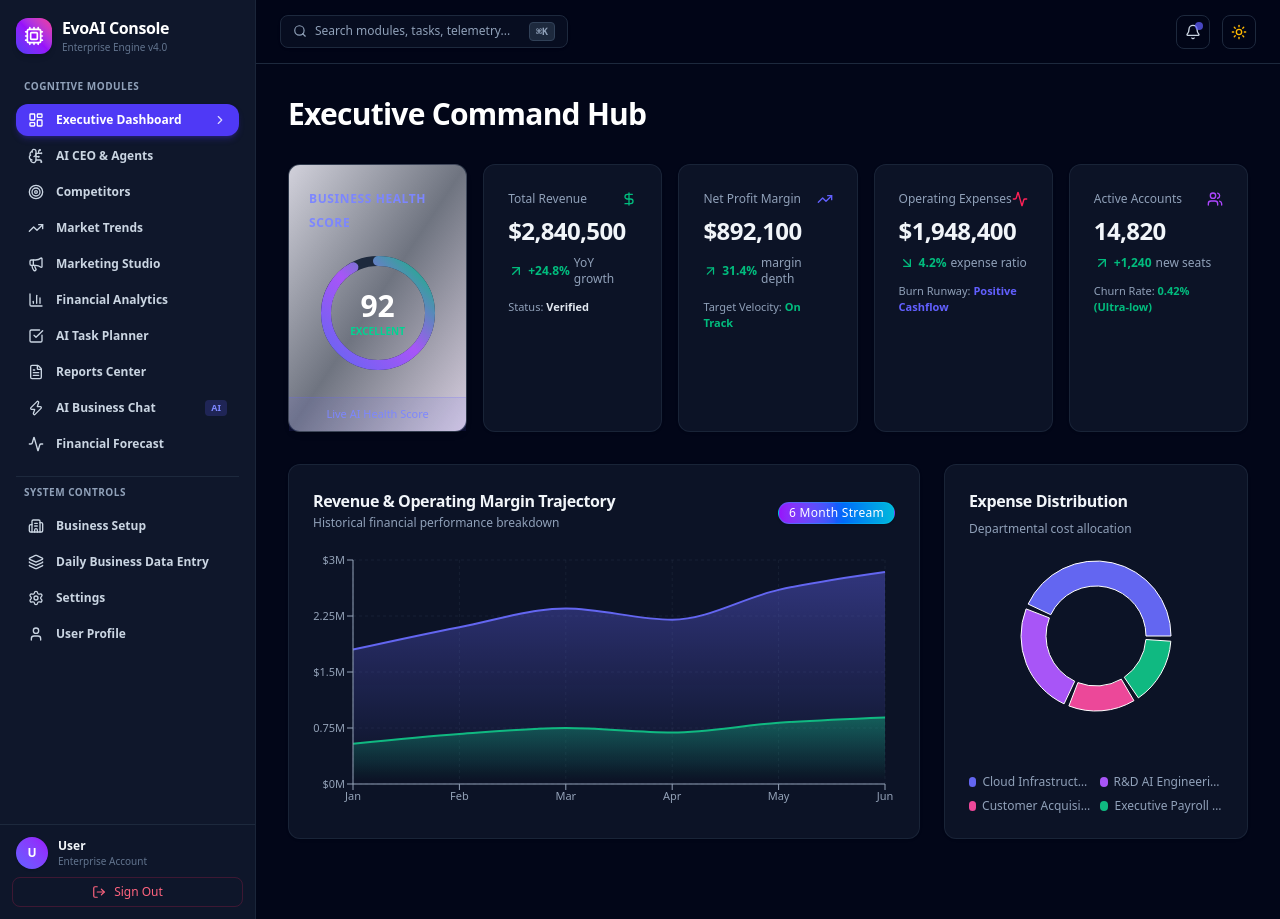
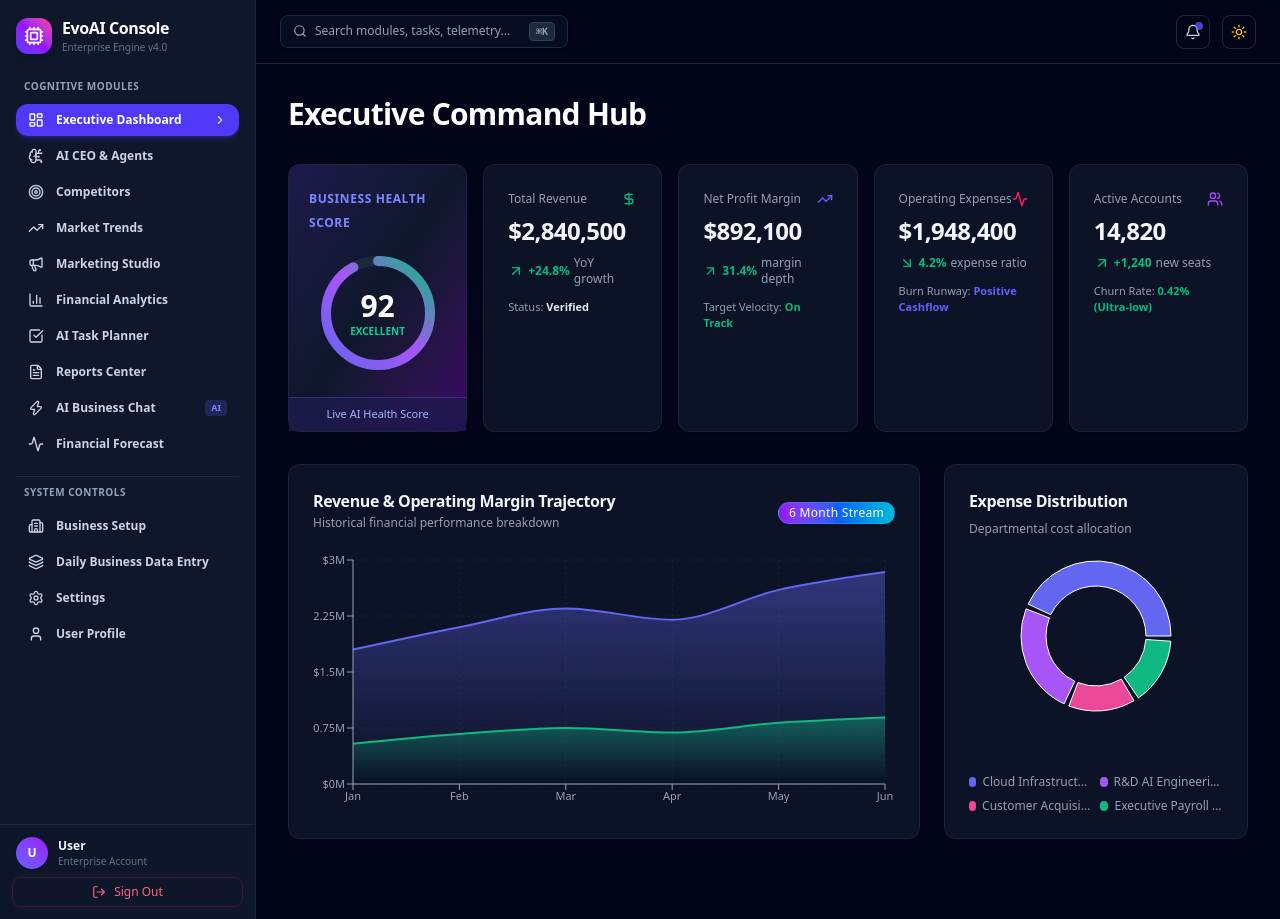
Before and after one commit to santhoshkumars19/Autonomous-Enterprise-Evolution-Engine, a Next.js app: page /dashboard in a window 1280 px wide. Built offline with nearby package versions, Linux system fonts and the light colour scheme.

Commit message:
Fix Dark Mode background gradients and text contrast for Health Score, AI Recommendations, and YOU Competitor cards

```diff
--- a/src/app/dashboard/page.tsx
+++ b/src/app/dashboard/page.tsx
@@ -688,7 +688,7 @@ export default function DashboardPage() {
         <div className="space-y-8">
           {/* KPI METRICS & BUSINESS HEALTH SCORE BAR */}
           <div className="grid grid-cols-1 md:grid-cols-2 lg:grid-cols-5 gap-4">
-            <Card className="lg:col-span-1 border-indigo-500/30 bg-white dark:bg-gradient-to-br dark:from-indigo-950/20 dark:via-slate-900/60 dark:to-purple-950/20 shadow-md flex flex-col justify-between">
+            <Card className="lg:col-span-1 border-indigo-500/30 bg-white dark:bg-slate-900 dark:bg-gradient-to-br dark:from-indigo-950 dark:via-slate-900 dark:to-purple-950 shadow-md flex flex-col justify-between">
               <div className="p-5">
                 <span className="text-xs font-bold uppercase tracking-wider text-indigo-600 dark:text-indigo-400">
                   Business Health Score
@@ -732,7 +732,7 @@ export default function DashboardPage() {
                   </div>
                 </div>
               </div>
-              <div className="bg-indigo-50/80 dark:bg-indigo-500/10 px-4 py-2 border-t border-indigo-100 dark:border-indigo-500/20 text-[11px] text-indigo-600 dark:text-indigo-400 text-center font-medium">
+              <div className="bg-indigo-50/80 dark:bg-indigo-950/80 px-4 py-2 border-t border-indigo-100 dark:border-indigo-500/30 text-[11px] text-indigo-600 dark:text-indigo-300 text-center font-medium">
                 Live AI Health Score
               </div>
             </Card>
@@ -884,14 +884,14 @@ export default function DashboardPage() {
 
           {/* CEO STRATEGIC RECOMMENDATIONS PANEL */}
           {ceoRecommendations.length > 0 && (
-            <Card className="p-5 border-purple-500/30 bg-purple-50/80 dark:bg-gradient-to-r dark:from-purple-950/40 dark:via-slate-900 dark:to-indigo-950/30 shadow-lg space-y-3">
+            <Card className="p-5 border-purple-500/30 bg-purple-50/80 dark:bg-slate-900 dark:bg-gradient-to-r dark:from-purple-950 dark:via-slate-900 dark:to-indigo-950 dark:border-purple-500/40 shadow-lg space-y-3">
               <div className="flex items-center gap-2">
                 <BrainCircuit className="w-5 h-5 text-purple-600 dark:text-purple-400" />
                 <h4 className="font-bold text-sm text-slate-900 dark:text-white">AI CEO Industry Recommendations for {liveData.companyName}</h4>
               </div>
               <div className="space-y-2 text-xs">
                 {ceoRecommendations.map((rec, i) => (
-                  <div key={i} className="flex items-start gap-2.5 p-2.5 rounded-lg bg-white/90 dark:bg-slate-900/60 border border-purple-100 dark:border-slate-800 text-slate-800 dark:text-slate-200 shadow-sm">
+                  <div key={i} className="flex items-start gap-2.5 p-2.5 rounded-lg bg-white/90 dark:bg-slate-900/90 border border-purple-100 dark:border-slate-800 text-slate-800 dark:text-slate-100 shadow-sm">
                     <span className="text-purple-600 dark:text-purple-400 font-bold shrink-0">#{i + 1}</span>
                     <p className="leading-relaxed">{rec}</p>
                   </div>
@@ -952,7 +952,7 @@ export default function DashboardPage() {
                 key={i}
                 className={`p-4 space-y-2 flex flex-col justify-between transition-all ${
                   item.isUser
-                    ? "border-purple-500/80 bg-purple-50/70 dark:bg-gradient-to-b dark:from-purple-950/40 dark:to-slate-900/90 shadow-xl shadow-purple-500/10 ring-1 ring-purple-500/50"
+                    ? "border-purple-500/80 bg-purple-50/70 dark:bg-slate-900 dark:bg-gradient-to-b dark:from-purple-950 dark:to-slate-900 shadow-xl shadow-purple-500/20 ring-1 ring-purple-500/50"
                     : "border-slate-200 dark:border-slate-800"
                 }`}
               >
@@ -960,7 +960,7 @@ export default function DashboardPage() {
                   <div className="flex items-center justify-between">
                     <span className="text-xs font-bold text-slate-900 dark:text-white">{item.name}</span>
                     {item.isUser && (
-                      <span className="text-[10px] font-bold px-2 py-0.5 rounded bg-purple-500/20 text-purple-700 dark:text-purple-300 font-mono">
+                      <span className="text-[10px] font-bold px-2 py-0.5 rounded bg-purple-500/20 dark:bg-purple-500/30 text-purple-700 dark:text-purple-300 font-mono">
                         YOU
                       </span>
                     )}
```
